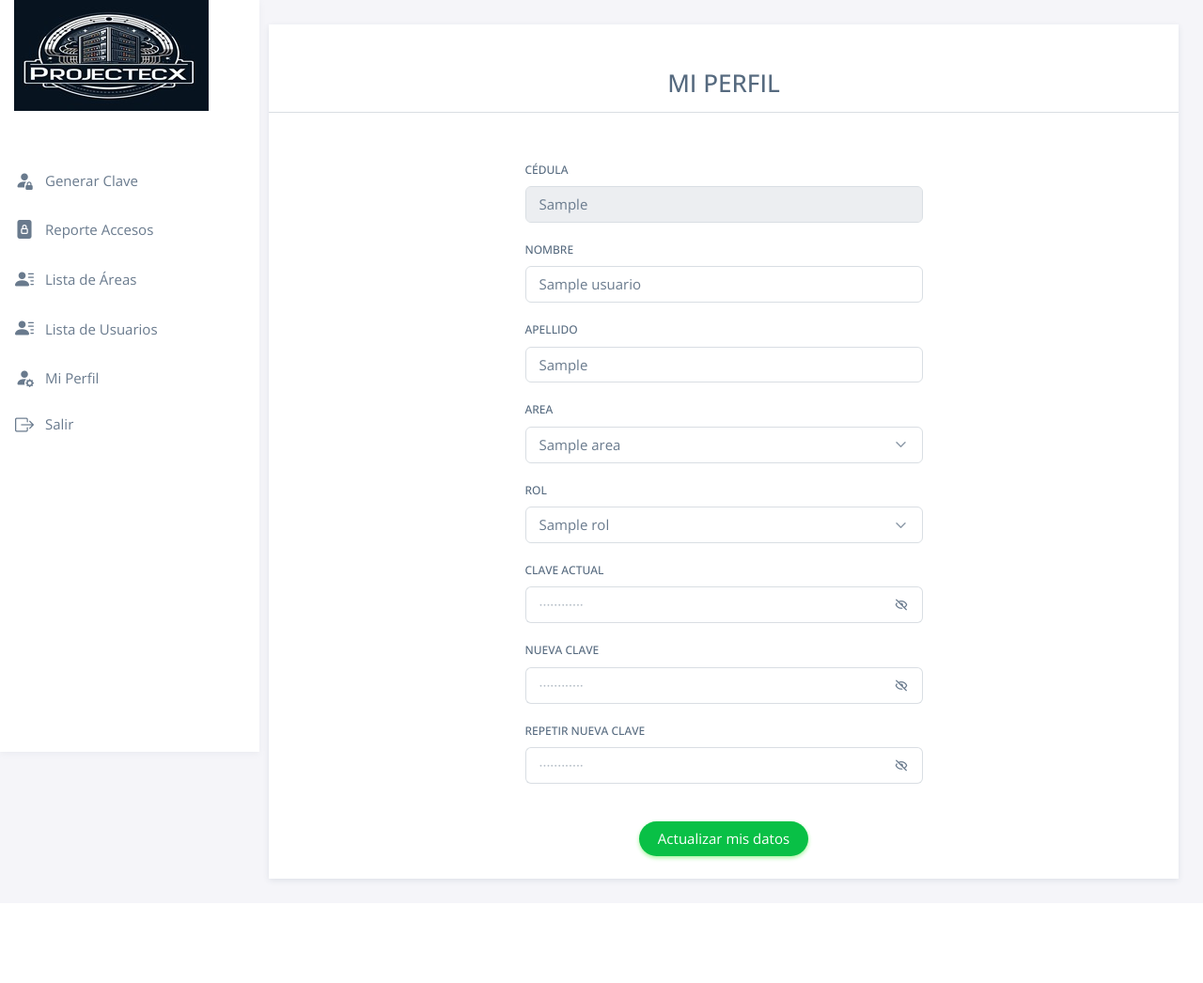
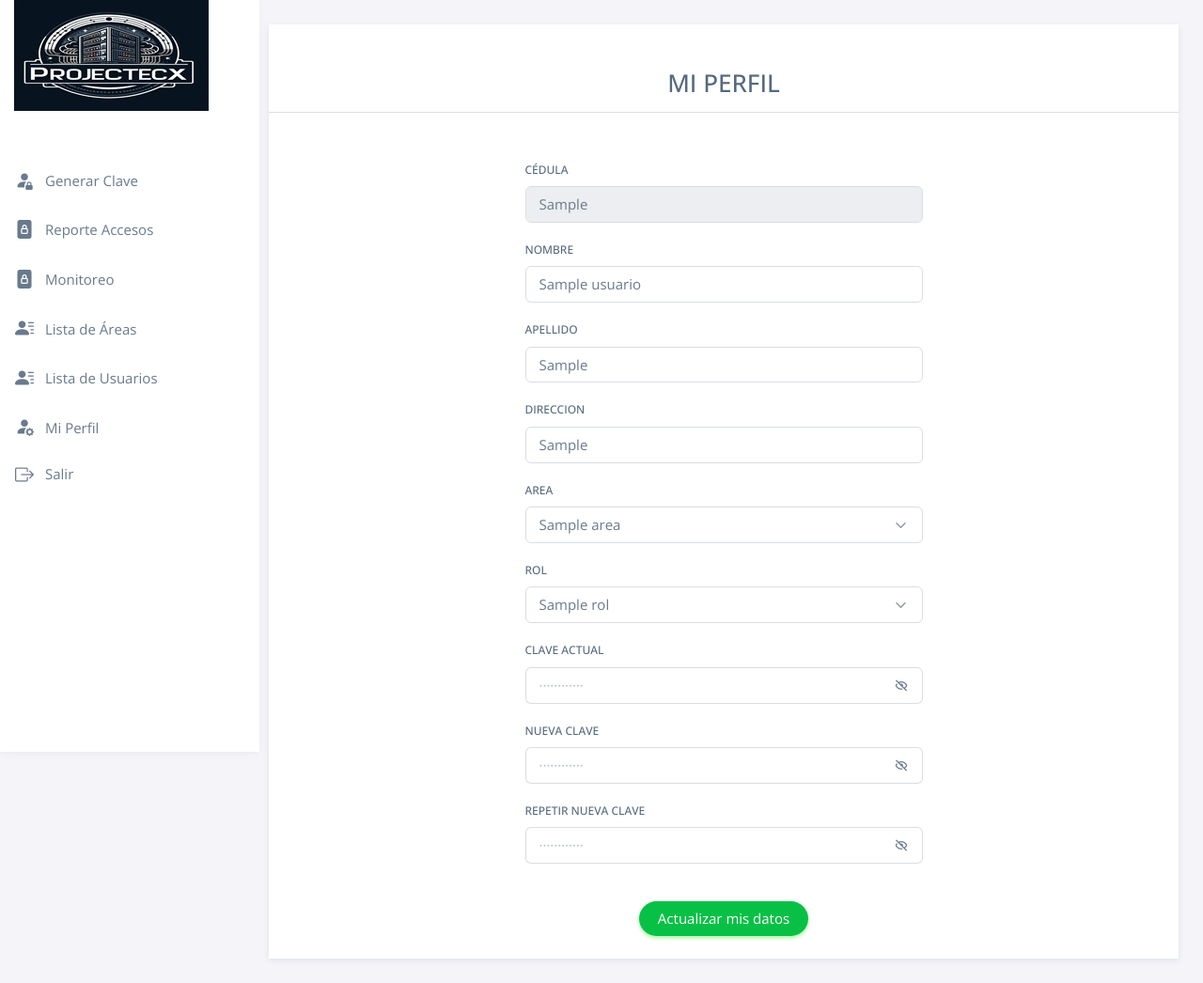
Before and after one commit to Ismaelsevi24/Ismaelsevi24.github.io, a Flask app: page /mi-perfil/1 in a window 1280 px wide. Shown: the whole page at 94% size. Before the commit the page ends 941 px from the top, so only its background shows below. Run offline with Flask 3, Linux system fonts and the light colour scheme; the visitor is signed in with stand-in values (Sample User, id 1); tables that the repository leaves empty or names only in its code hold one stand-in row (values such as "Sample post"); data that the repository does not hold is empty; some libraries are stand-ins or nearby versions.

Commit message:
actualizar

```diff
--- a/my-app/controllers/funciones_login.py
+++ b/my-app/controllers/funciones_login.py
@@ -64,7 +64,7 @@ def info_perfil_session(id):
     try:
         with connectionBD() as conexion_MySQLdb:
             with conexion_MySQLdb.cursor(dictionary=True) as cursor:
-                querySQL = "SELECT id_usuario, nombre_usuario, apellido_usuario, cedula, id_area, id_rol FROM usuarios WHERE id_usuario = %s"
+                querySQL = "SELECT id_usuario, nombre_usuario, apellido_usuario, cedula, id_area, id_rol, Direccion FROM usuarios WHERE id_usuario = %s"
                 cursor.execute(querySQL, (id,))
                 info_perfil = cursor.fetchall()
         return info_perfil
@@ -83,6 +83,8 @@ def procesar_update_perfil(data_form,id):
     id_rol= data_form['selectRol']
 
     new_pass_user = data_form['new_pass_user']
+    Direccion = data_form['Direccion']
+
 
 
     if session['rol'] == 1 :
@@ -98,11 +100,12 @@ def procesar_update_perfil(data_form,id):
                             apellido_usuario = %s,
                             id_area = %s,
                             id_rol = %s,
-                            password = %s
+                            password = %s,
+                            Direccion = %s
                         WHERE id_usuario = %s
                     """
                     params = (nombre_usuario,apellido_usuario, id_area, id_rol,
-                                nueva_password, id_user)
+                                nueva_password,Direccion, id_user)
                     cursor.execute(querySQL, params)
                     conexion_MySQLdb.commit()
             return 1
@@ -117,7 +120,7 @@ def procesar_update_perfil(data_form,id):
     print(id_area+" HOLA "+id_rol)
 
     if not pass_actual and not new_pass_user and not repetir_pass_user:
-            return updatePefilSinPass(id_user, nombre_usuario, apellido_usuario, id_area, id_rol)
+            return updatePefilSinPass(id_user, nombre_usuario, apellido_usuario, id_area, id_rol,Direccion)
 
     with connectionBD() as conexion_MySQLdb:
         with conexion_MySQLdb.cursor(dictionary=True) as cursor:
@@ -142,11 +145,12 @@ def procesar_update_perfil(data_form,id):
                                                 nombre_usuario = %s,
                                                 apellido_usuario = %s,
                                                 id_area = %s,
-                                                password = %s
+                                                password = %s,
+                                                Direccion = %s
                                             WHERE id_usuario = %s
                                         """
                                         params = (nombre_usuario,apellido_usuario, id_area,
-                                                  nueva_password, id_user)
+                                                  nueva_password, Direccion, id_user)
                                         cursor.execute(querySQL, params)
                                         conexion_MySQLdb.commit()
                                 return cursor.rowcount or []
@@ -159,7 +163,7 @@ def procesar_update_perfil(data_form,id):
 
 
 
-def updatePefilSinPass(id_user, nombre_usuario, apellido_usuario, id_area, id_rol):
+def updatePefilSinPass(id_user, nombre_usuario, apellido_usuario, id_area, id_rol, Direccion):
     try:
         with connectionBD() as conexion_MySQLdb:
             with conexion_MySQLdb.cursor(dictionary=True) as cursor:
@@ -169,10 +173,11 @@ def updatePefilSinPass(id_user, nombre_usuario, apellido_usuario, id_area, id_ro
                         nombre_usuario = %s,
                         apellido_usuario = %s,
                         id_area = %s,
-                        id_rol = %s
+                        id_rol = %s,
+                        Direccion = %s
                     WHERE id_usuario = %s
                 """
-                params = ( nombre_usuario, apellido_usuario, id_area, id_rol, id_user)
+                params = ( nombre_usuario, apellido_usuario, id_area, id_rol, Direccion, id_user)
                 cursor.execute(querySQL, params)
                 conexion_MySQLdb.commit()
         return cursor.rowcount
--- a/my-app/templates/public/includes/menu_sidebar.html
+++ b/my-app/templates/public/includes/menu_sidebar.html
@@ -37,6 +37,14 @@
     </li>
     {% if dataLogin.rol == 1 %}
     <li
+    class="menu-item {% if request.path == '/monitoreo' %} active{%endif%}"
+  >
+    <a href="/monitoreo" class="menu-link">
+      <i class="menu-icon bi bi-file-lock-fill"></i>
+      <div data-i18n="Tables">Monitoreo</div>
+    </a>
+  </li>
+    <li
       class="menu-item {% if request.path == '/lista-de-areas' %} active{% endif %}"
     >
       <a href="/lista-de-areas" class="menu-link">
--- a/my-app/templates/public/perfil/perfil.html
+++ b/my-app/templates/public/perfil/perfil.html
@@ -43,6 +43,15 @@
               type="text"
               name="surname"
               value="{{ info_perfil_session[0]['apellido_usuario'] }}"
+              />
+          </div>
+          <div class="mb-3">
+            <label for="Direccion" class="form-label">Direccion</label>
+            <input
+              class="form-control"
+              type="text"
+              name="Direccion"
+              value="{{ info_perfil_session[0]['Direccion'] }}"
               />
           </div>
           <div>
```
Also changed, not shown: my-app/templates/public/usuarios/monitoreo.html (added, +24 -0 lines).
